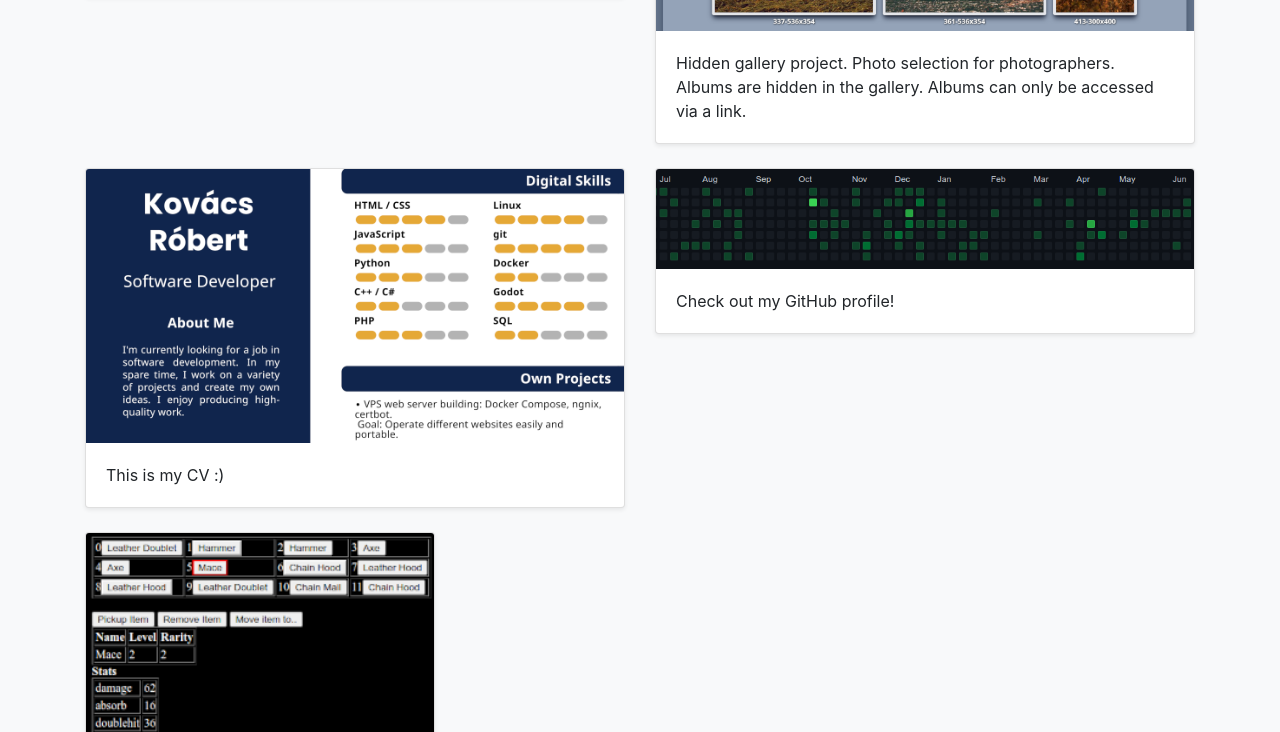
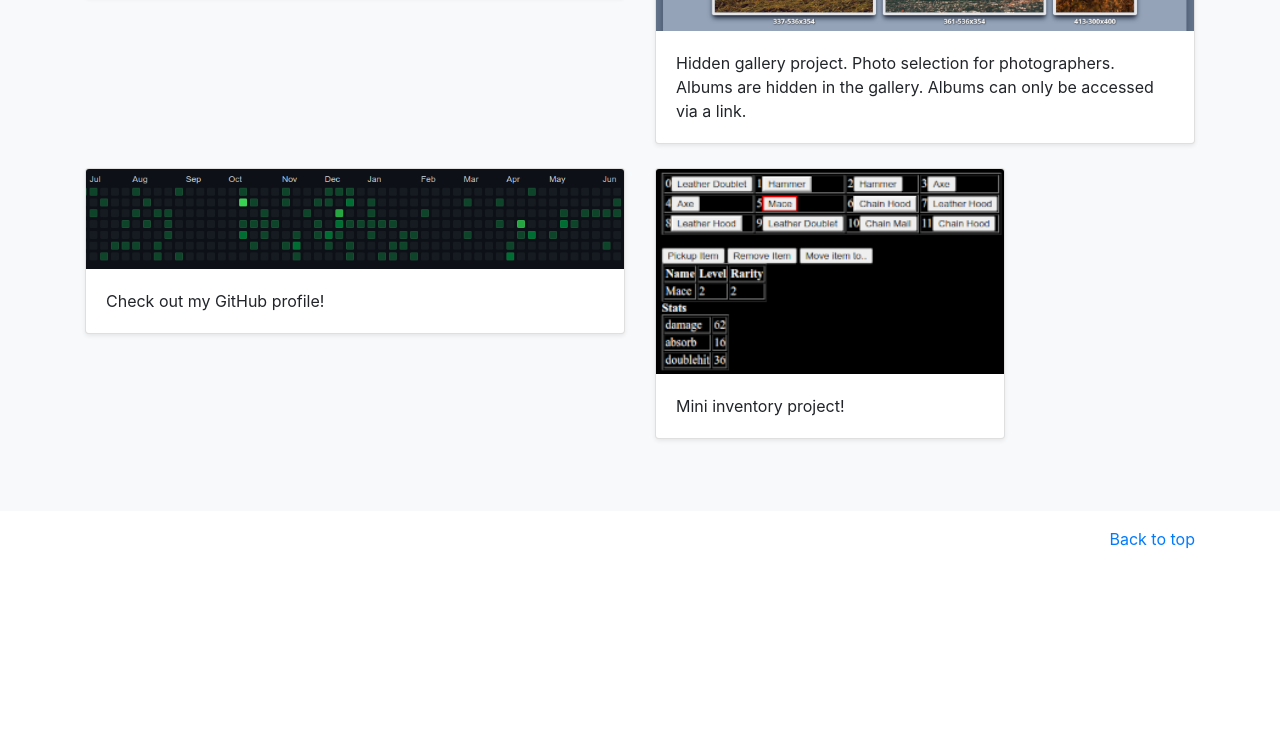
Before and after one commit to ubley09/ubleys.com, a plain HTML site: page src/index.html in a window 1280 px wide. Shown: the part 609-1341 px from the top of the page. After the commit the page ends 1176 px from the top, so only its background shows below. Drawn offline with Linux system fonts and the light colour scheme.

Commit message:
cv_removed

```diff
--- a/src/index.html
+++ b/src/index.html
@@ -60,16 +60,6 @@
               </div>
             </div>
           </div>
-          <div class="col">
-            <div class="card mb-4 shadow-sm">
-              <a href="https://ubleys.com/imgs/my_cv.png">
-                <img class="bd-placeholder-img card-img-top" width="100%" src="imgs/my_cv_thumbnail.png"/>
-              </a>
-              <div class="card-body">
-                <p class="card-text">This is my CV :)</p>
-              </div>
-            </div>
-          </div>
 
           <div class="col">
             <div class="card mb-4 shadow-sm">
```
Also changed, not shown: src/imgs/my_cv.png (deleted), src/imgs/my_cv_thumbnail.png (deleted).
